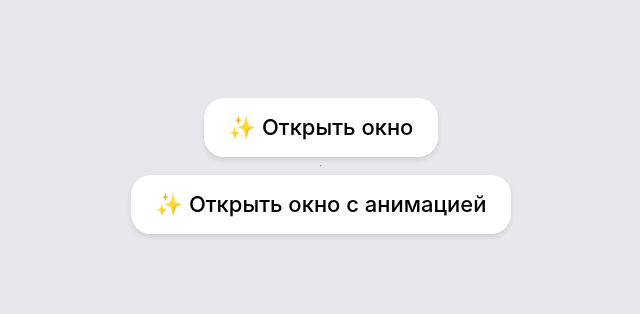
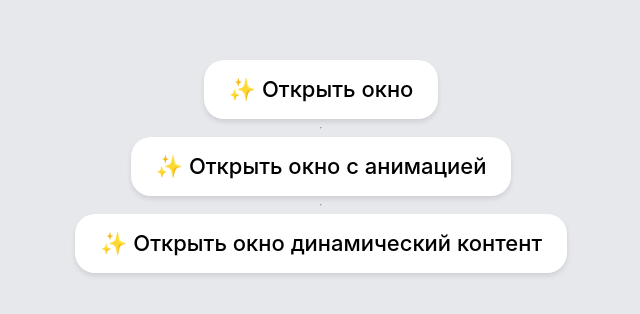
Before and after one commit to Genrihovich/counter, a React (Create React App) app: page / in a window 1280 px wide. Shown: the part 234-548 px from the top of the page, without its empty margins (319-959 px from the left). Built offline with nearby package versions, Linux system fonts and the light colour scheme.

Commit message:
Implementation Button with children content

```diff
--- a/src/App.js
+++ b/src/App.js
@@ -2,6 +2,7 @@ import React from 'react';
 import './index.scss';
 import BtnNoAnimated from './component/BtnNoAnimated.jsx'
 import BtnAnimated from './component/BtnAnimated.jsx'
+import BtnAnimatedComponent from './component/BtnAnimatedComponent';
 
 function App() {
   return (
@@ -9,6 +10,8 @@ function App() {
       <BtnNoAnimated />
       <hr />
       <BtnAnimated />
+      <hr />
+      <BtnAnimatedComponent />
     </div>
   );
 }
--- a/src/component/BtnAnimated.jsx
+++ b/src/component/BtnAnimated.jsx
@@ -3,7 +3,7 @@ import React, { useState } from 'react';
 const BtnAnimated = () => {
   const [open, setOpen] = useState(false);
   return (
-    <div className='wrapper'>
+    <div className="wrapper">
       <button className="open-modal-btn" onClick={() => { setOpen(true) }}>✨ Открыть окно с анимацией</button>
       <div className={`overlay animated ${open ? 'show' : ''}`}>
         <div className="modal">
--- /dev/null
+++ b/src/component/BtnAnimatedComponent.jsx
@@ -0,0 +1,36 @@
+import React, { useState } from 'react';
+
+const Modal = ({ open, setOpen, children }) => {
+  return (
+    <div className={`overlay animated ${open ? 'show' : ''}`}>
+      <div className="modal">
+        <svg height="200" viewBox="0 0 200 200" width="200" onClick={() => { setOpen(false) }}>
+          <title />
+          <path d="M114,100l49-49a9.9,9.9,0,0,0-14-14L100,86,51,37A9.9,9.9,0,0,0,37,51l49,49L37,149a9.9,9.9,0,0,0,14,14l49-49,49,49a9.9,9.9,0,0,0,14-14Z" />
+        </svg>
+        {children}
+      </div>
+    </div>
+  )
+}
+
+const BtnAnimated = () => {
+  const [open, setOpen] = useState(false);
+  return (
+    <div className="wrapper">
+      <button
+        className="open-modal-btn"
+        onClick={() => { setOpen(true) }}
+      >✨ Открыть окно динамический контент
+      </button>
+      <Modal open={open} setOpen={setOpen}>
+        <div>
+          <img src="https://media2.giphy.com/media/xT0xeJpnrWC4XWblEk/giphy.gif" />
+          <h3>Это модальное окно</h3>
+          <button>Тестовая кнопка</button>
+        </div>
+      </Modal>
+    </div>
+  )
+}
+export default BtnAnimated;
--- a/src/index.scss
+++ b/src/index.scss
@@ -59,7 +59,7 @@ body {
   background-color: #fff;
   width: 70%;
   max-width: 500px;
-  max-height: 300px;
+  max-height: 400px;
   padding: 40px 30px;
   border-radius: 10px;
   position: absolute;
```
